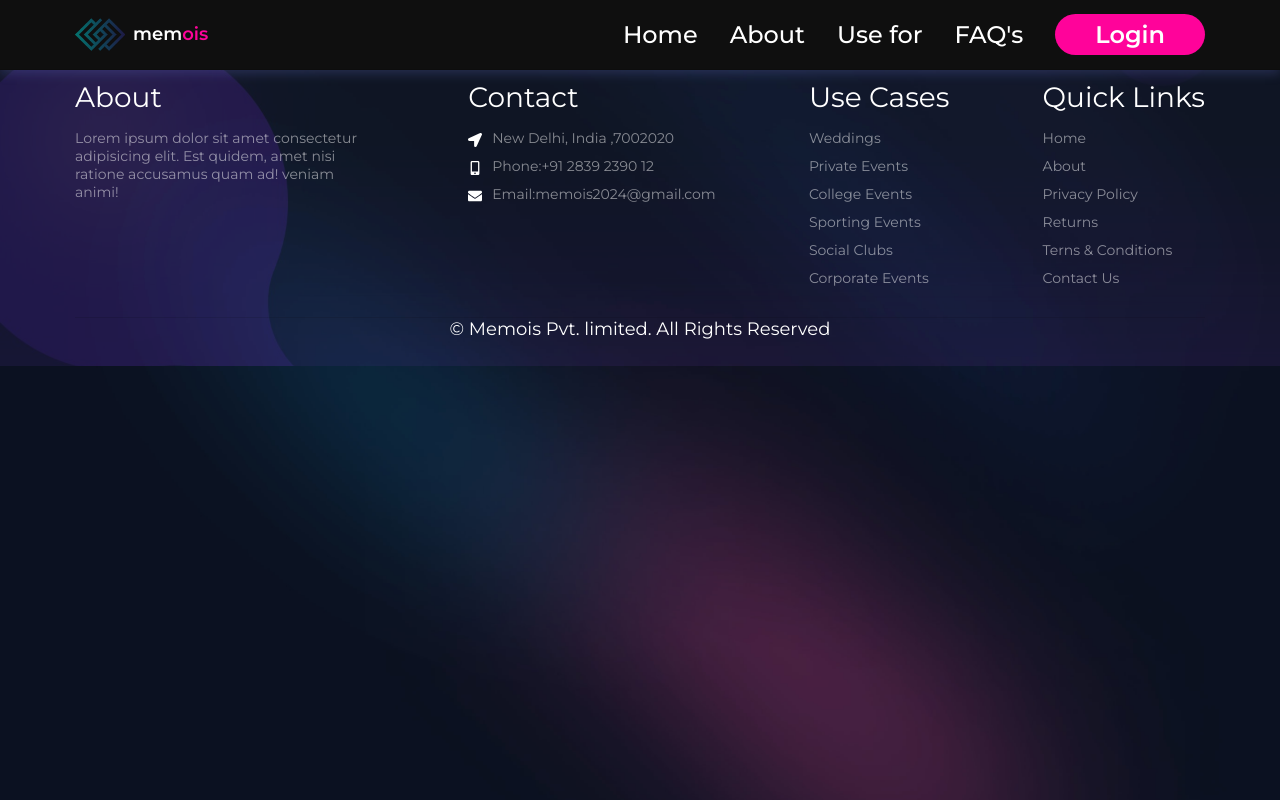
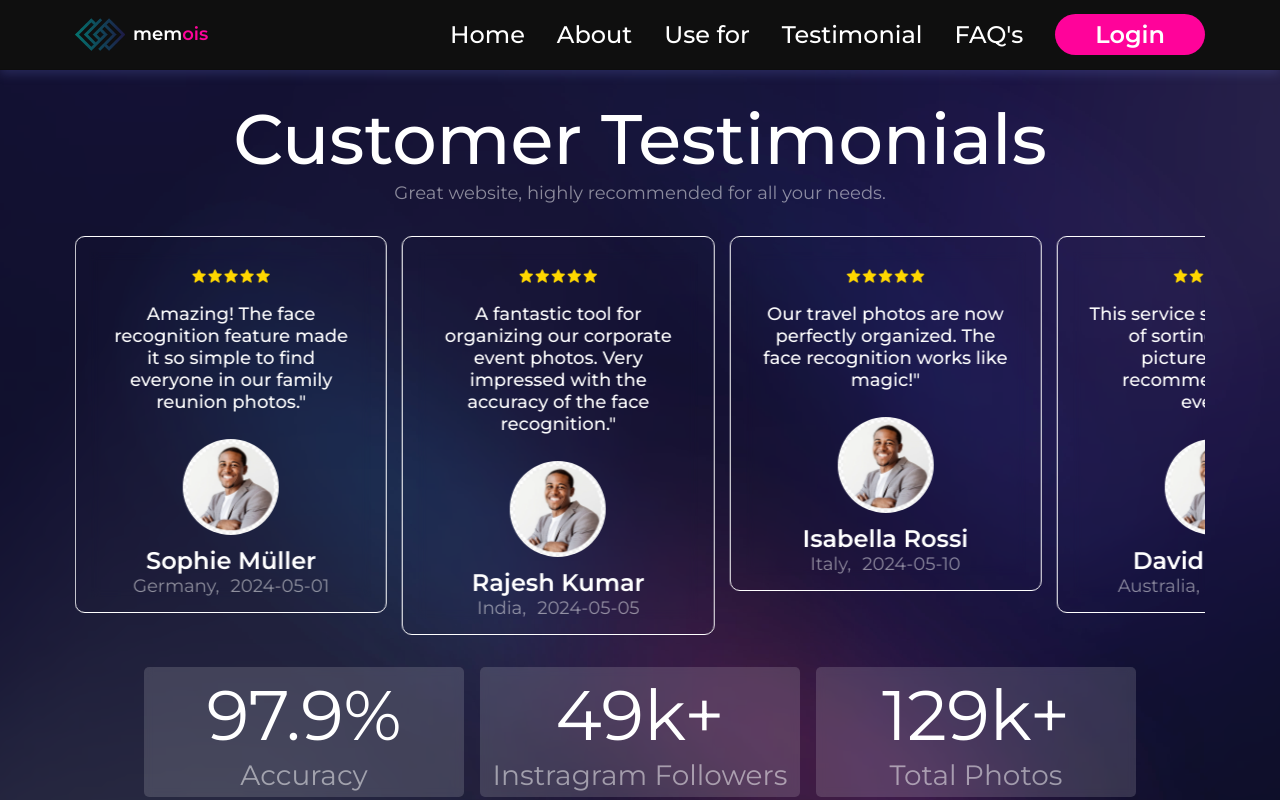
Before and after one commit to PJPhukan/event-photo-sharing, a React (Vite) app in the folder client/: page /testimonial in a window 1280 px wide. Shown: the top 800 px of the page. Built offline with nearby package versions, Linux system fonts and the light colour scheme.

Commit message:
Refactor some issues

```diff
--- a/client/src/App.jsx
+++ b/client/src/App.jsx
@@ -1,14 +1,17 @@
 import "./App.css";
 import UserState from "../Context/User/userState.jsx";
 import Navber from "./component/Navber/Navber.jsx";
-import { BrowserRouter, Routes, Route } from "react-router-dom"
+import { BrowserRouter, Routes, Route } from "react-router-dom";
 import Home from "./page/Home/Home.jsx";
 import About from "./page/About/About.jsx";
 import UseFor from "./page/UseFor/UseFor.jsx";
 import Login from "./page/Login/Login.jsx";
 import Signup from "./page/Signup/Signup.jsx";
-import Faq from "./page/Faq/Faq.jsx"
+import Faq from "./page/Faq/Faq.jsx";
 import Footer from "./page/Footer/Footer.jsx";
+import TermsConditions from "./page/TermsConditions/TermsConditions.jsx";
+import PrivacyPolicy from "./page/PrivacyPolicy/PrivacyPolicy.jsx";
+import Testimonial from "./page/Testimonial/Testimonial.jsx";
 function App() {
   return (
     <>
@@ -17,15 +20,18 @@ function App() {
       <BrowserRouter>
         <Navber />
         <Routes>
-          <Route path="/"  element={<Home />} />
+          <Route path="/" element={<Home />} />
           <Route path="/about" element={<About />} />
           <Route path="/use-for" element={<UseFor />} />
           <Route path="/faq" element={<Faq />} />
+          <Route path="/testimonial" element={<Testimonial />} />
           <Route path="/login" element={<Login />} />
           <Route path="/signup" element={<Signup />} />
+          <Route path="/terms-conditions" element={<TermsConditions />} />
+          <Route path="/privacy-policy" element={<PrivacyPolicy />} />
           {/* create-event  */}
         </Routes>
-        <Footer/>
+        <Footer />
       </BrowserRouter>
       {/* </UserState> */}
     </>
--- a/client/src/component/Navber/Navber.jsx
+++ b/client/src/component/Navber/Navber.jsx
@@ -33,6 +33,7 @@ const Navber = () => {
             <Link to="/">Home</Link>
             <Link to="/about">About</Link>
             <Link to="/use-for">Use for</Link>
+            <Link to="/testimonial">Testimonial</Link>
             <Link to="/faq">
               FAQ'<span>s</span>
             </Link>
--- a/client/src/component/ShowOffCard/showoffcard.scss
+++ b/client/src/component/ShowOffCard/showoffcard.scss
@@ -27,7 +27,7 @@
 
     .amount {
       font-size: $font-size-large;
-      font-weight: 600;
+      font-weight: 400;
       @include xl {
         font-size: $font-size-extra-large;
       }
--- a/client/src/component/TestimonialCard/testimonialcard.scss
+++ b/client/src/component/TestimonialCard/testimonialcard.scss
@@ -5,9 +5,17 @@
   min-height: 16rem;
   border-radius: 10px;
   padding: 15px;
-  @include md{
+
+  &::before{
+    content: '';
+    position: relative;
+    height: 50%;
+    width: 50%;
+    left: 50%;
+    top: -50%;
+  }
+  @include md {
     min-height: 22rem;
-
   }
   .testimonial-card {
     backdrop-filter: blur(4px);
@@ -17,50 +25,46 @@
     align-items: center;
     flex-direction: column;
 
-    .rating{
+    .rating {
       color: gold;
-        margin-top: .5rem;
-        @include md{
+      margin-top: 0.5rem;
+      @include md {
         margin-top: 1rem;
-
       }
     }
-    .text-content{
-        padding: .5rem;
+    .text-content {
+      padding: 0.5rem;
       text-align: center;
       font-size: $font-size-small;
       font-weight: 500;
-        margin-bottom: .6rem;
-        @include md{
+      margin-bottom: 0.6rem;
+      @include md {
         padding: 1rem;
         font-size: $font-size-base;
-
       }
     }
-    img{
+    img {
       width: 4rem;
       border-radius: 50%;
-        @include md{
+      @include md {
         width: 6rem;
-
       }
     }
-    .user-name{
+    .user-name {
       font-size: $font-size-base;
       font-weight: 600;
-        margin-top: .5rem;
-        @include md{
-            margin-top: .7rem;
+      margin-top: 0.5rem;
+      @include md {
+        margin-top: 0.7rem;
         font-size: $font-size-medium;
-
       }
     }
-    .details{
+    .details {
       color: $text-color-secondary;
       display: flex;
-        gap: .7rem;
+      gap: 0.7rem;
       font-size: $font-size-small;
-        @include md{
+      @include md {
         font-size: $font-size-base;
       }
     }
--- a/client/src/page/Footer/Footer.jsx
+++ b/client/src/page/Footer/Footer.jsx
@@ -18,9 +18,7 @@ const Footer = () => {
             <div className="title">Contact</div>
             <div className="c-content">
               <FaLocationArrow />
-              <div className="text">
-               New Delhi, India ,7002020
-              </div>
+              <div className="text">New Delhi, India ,7002020</div>
             </div>
             <div className="c-content">
               <FaMobileAlt />
@@ -43,22 +41,22 @@ const Footer = () => {
           <div className="col">
             <div className="title">Quick Links</div>
             <span className="text">
-              <Link to="">Home</Link>
+              <Link to="/">Home</Link>
             </span>
             <span className="text">
-              <Link to="">About</Link>
+              <Link to="/about">About</Link>
             </span>
             <span className="text">
-              <Link to="">Privacy Policy</Link>
+              <Link to="/use-for">Use for</Link>
             </span>
             <span className="text">
-              <Link to="">Returns</Link>
+              <Link to="/privacy-policy">Privacy Policy</Link>
             </span>
             <span className="text">
-              <Link to="">Terns & Conditions</Link>
+              <Link to="/terms-conditions">Terns & Conditions</Link>
             </span>
             <span className="text">
-              <Link to="">Contact Us</Link>
+              <Link to="/faq">FAQ</Link>
             </span>
           </div>
           <div className="bottom-bar">
--- a/client/src/page/Footer/footer.scss
+++ b/client/src/page/Footer/footer.scss
@@ -16,8 +16,9 @@
     background: url(../../assets/bg1.jpg) no-repeat center center/cover;
     object-fit: cover;
     // background-attachment: fixed;
-    opacity: 0.2;
+    // opacity: 0.2;
     z-index: -1;
+    background: black;
   }
 
   .footer-content {
@@ -80,7 +81,10 @@
       .text {
         font-size: $font-size-base;
         color: $text-color-primary;
-        margin-bottom: 1rem;
+        margin-bottom: .2rem;
+        @include md{
+          margin-bottom: 1rem;
+        }
       }
 
     }
--- /dev/null
+++ b/client/src/page/PrivacyPolicy/PrivacyPolicy.jsx
@@ -0,0 +1,11 @@
+import React from 'react'
+import "./privacypolicy.scss"
+const PrivacyPolicy = () => {
+  return (
+    <div>
+      Privacy policy
+    </div>
+  )
+}
+
+export default PrivacyPolicy
--- /dev/null
+++ b/client/src/page/TermsConditions/TermsConditions.jsx
@@ -0,0 +1,11 @@
+import React from 'react'
+import './termsconditions.scss'
+const TermsConditions = () => {
+  return (
+    <div>
+      Terms and conditions
+    </div>
+  )
+}
+
+export default TermsConditions
--- a/client/src/page/Testimonial/testimonial.scss
+++ b/client/src/page/Testimonial/testimonial.scss
@@ -26,7 +26,7 @@
     .heading {
       text-align: center;
       padding-top: 1rem;
-      font-weight: 600;
+      font-weight: 500;
       font-size: $font-size-large;
 
       @include md {
```
Also changed, not shown: client/src/page/PrivacyPolicy/privacypolicy.scss (added), client/src/page/TermsConditions/termsconditions.scss (added). Lines whose indentation alone changed are shown as unchanged.
